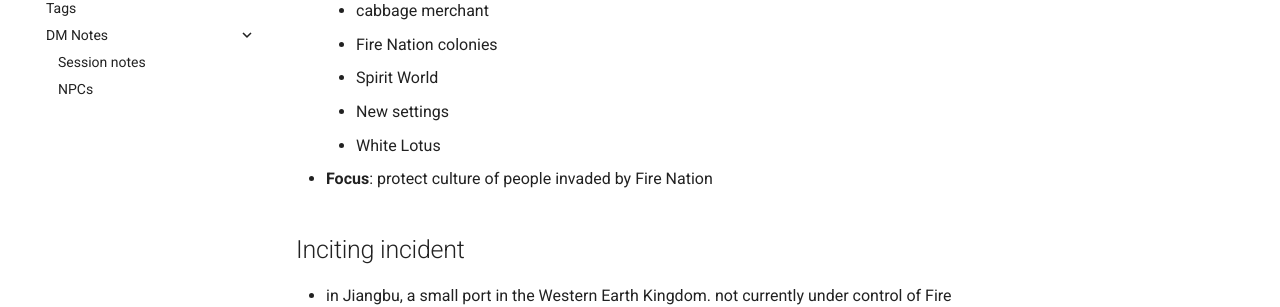
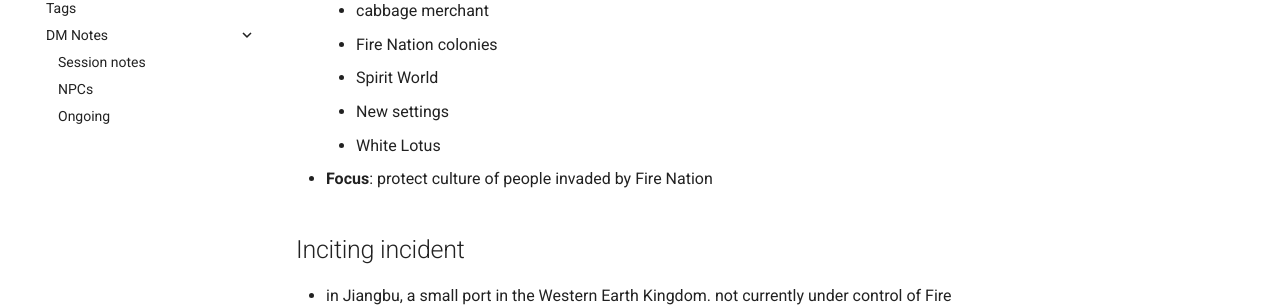
Before and after one commit to billbrod/rpg_notes, an MkDocs documentation site: the page built from docs/index.md, in a window 1280 px wide. Shown: the part 438-745 px from the top of the page. Built offline with MkDocs 1.6.1 and Material for MkDocs 9.7.7, drawn with Linux system fonts in a browser that asks for light colours; a script that is not in the unit is left out; comment, search, counter and statistics services are not loaded.

Commit message:
updates dm notes

```diff
--- a/mkdocs.yml
+++ b/mkdocs.yml
@@ -51,3 +51,4 @@ nav:
     - DM Notes:
         - Session notes: dm/session_notes.md
         - NPCs: dm/npcs.md
+        - Ongoing: dm/ongoing_threads.md
```
